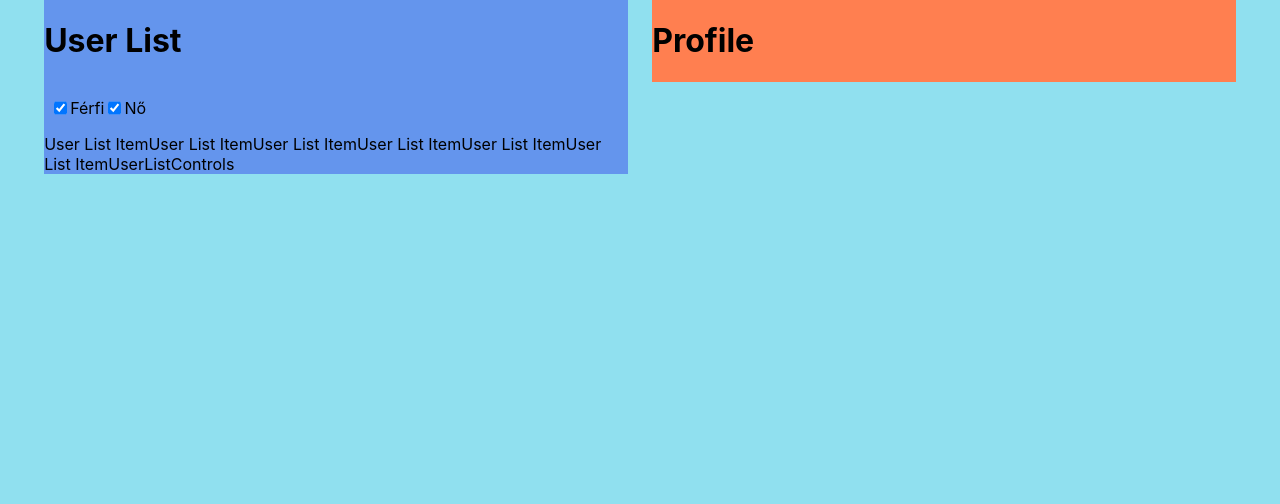
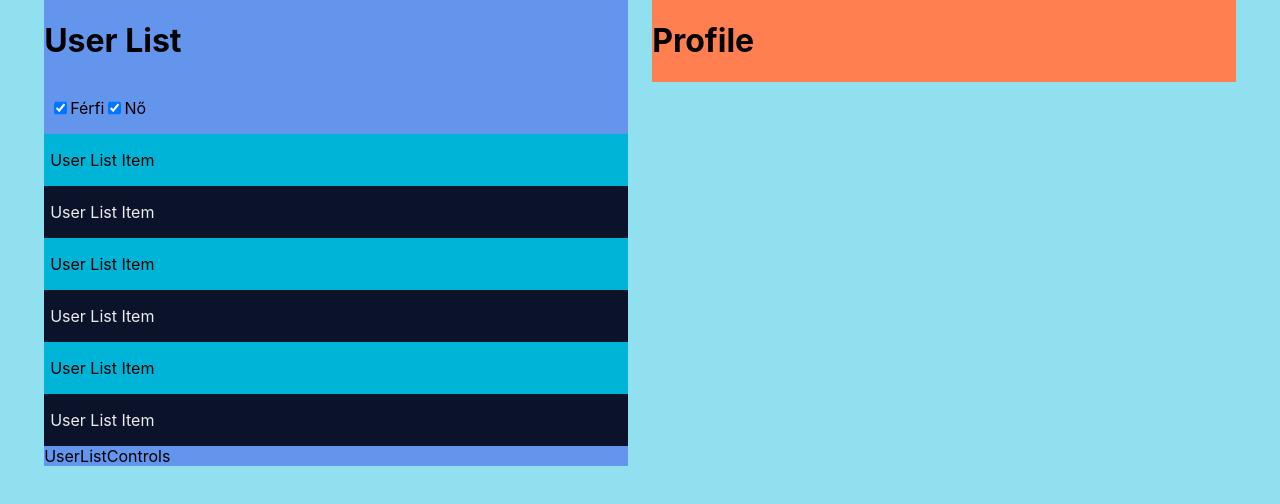
Before and after one commit to csornyei/randomUser, a React (Create React App) app: page / in a window 1280 px wide. Shown: the top 504 px of the page. Built offline with nearby package versions, Linux system fonts and the light colour scheme.

Commit message:
UserList basic

```diff
--- /dev/null
+++ b/src/UserList/UserList.module.scss
@@ -0,0 +1,5 @@
+.container {
+    width: 100%;
+    display: flex;
+    flex-flow: column wrap;
+}
--- a/src/UserList/UserList.tsx
+++ b/src/UserList/UserList.tsx
@@ -1,18 +1,19 @@
 import React from 'react';
 import UserListItem from './UserListItem';
+import styles from './UserList.module.scss'
 
 const UserList : React.FC = props => {
 
     const users = [1, 2, 3, 4, 5, 6];
 
-    const listItems = users.map((user) => {
-        return <UserListItem />
+    const listItems = users.map((user, idx) => {
+        return <UserListItem index={idx} key={idx}/>
     })
 
     return (
-        <>
+        <div className={styles.container}>
             {listItems}
-        </>
+        </div>
     );
 }
 
--- /dev/null
+++ b/src/UserList/UserListItem.module.scss
@@ -0,0 +1,23 @@
+.item {
+    width: 100%;
+    padding: 16px 6px;
+    box-sizing: border-box;
+
+    &Even {
+        background-color: var(--color-primary-med);
+
+        &:hover {
+            background-color: var(--color-primary-dark);
+            color: var(--color-secondary-light);
+        }
+    }
+
+    &Odd {
+        background-color: var(--color-secondary-dark);
+        color: var(--color-secondary-light);
+
+        &:hover {
+            background-color: var(--color-secondary-med);
+        }
+    }
+}
--- a/src/UserList/UserListItem.tsx
+++ b/src/UserList/UserListItem.tsx
@@ -1,10 +1,15 @@
 import React from 'react';
+import styles from './UserListItem.module.scss';
 
-const UserListItem : React.FC = props => {
+const UserListItem = (props: {index: number}) => {
+
+
+    const classes = props.index % 2 === 0 ? [styles.item, styles.itemEven] : [styles.item, styles.itemOdd];
+
     return (
-        <>
+        <div className={classes.join(' ')}>
             User List Item
-        </>
+        </div>
     );
 }
 
```
